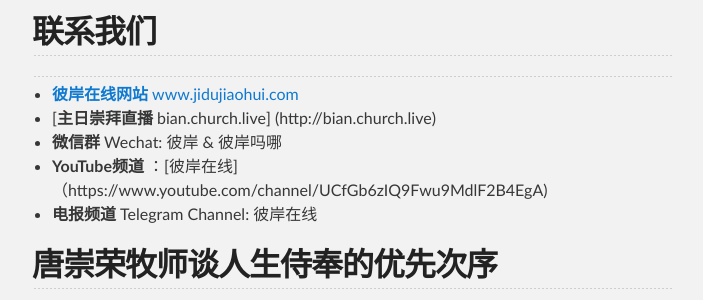
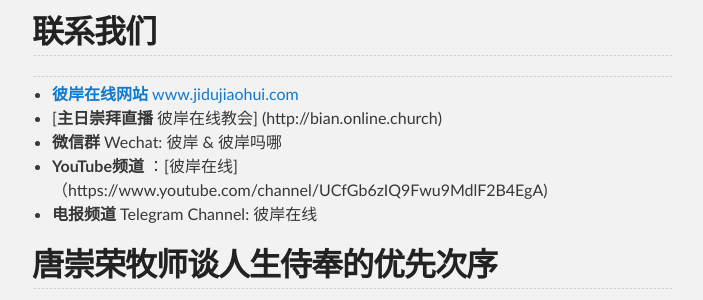
Before and after one commit to simonjob42/simonjob42.github.io, a Jekyll site: the page built from index.md, in a window 1280 px wide and 900 px high, scrolled down 340 px. Shown: the part 152-452 px from the top of the window, without its empty margins (288-991 px from the left). Built offline with Jekyll 4.4.1, drawn with Linux system fonts in a browser that asks for light colours; our own code applies the rules of GitHub Pages for plain Markdown files.

Commit message:
Update index.md

```diff
--- a/index.md
+++ b/index.md
@@ -16,7 +16,7 @@ layout: default
 ---
 
 * [**彼岸在线网站** www.jidujiaohui.com](http://www.jidujiaohui.com)
-* [**主日崇拜直播** bian.church.live]  (http://bian.church.live)
+* [**主日崇拜直播** 彼岸在线教会]  (http://bian.online.church)
 * **微信群** Wechat: 彼岸 & 彼岸吗哪
 * **YouTube频道** ：[彼岸在线] （https://www.youtube.com/channel/UCfGb6zIQ9Fwu9MdlF2B4EgA)
 * **电报频道** Telegram Channel: 彼岸在线
```
